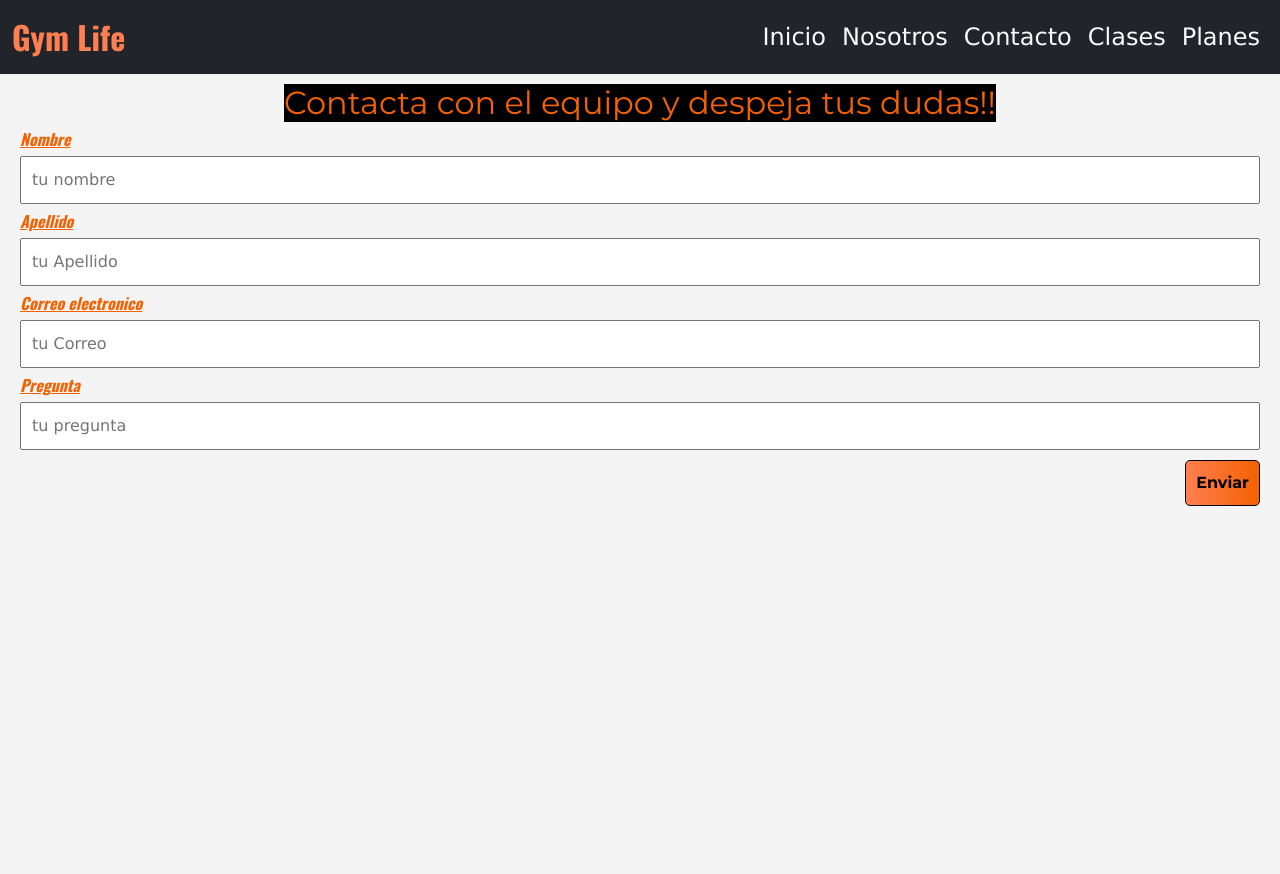
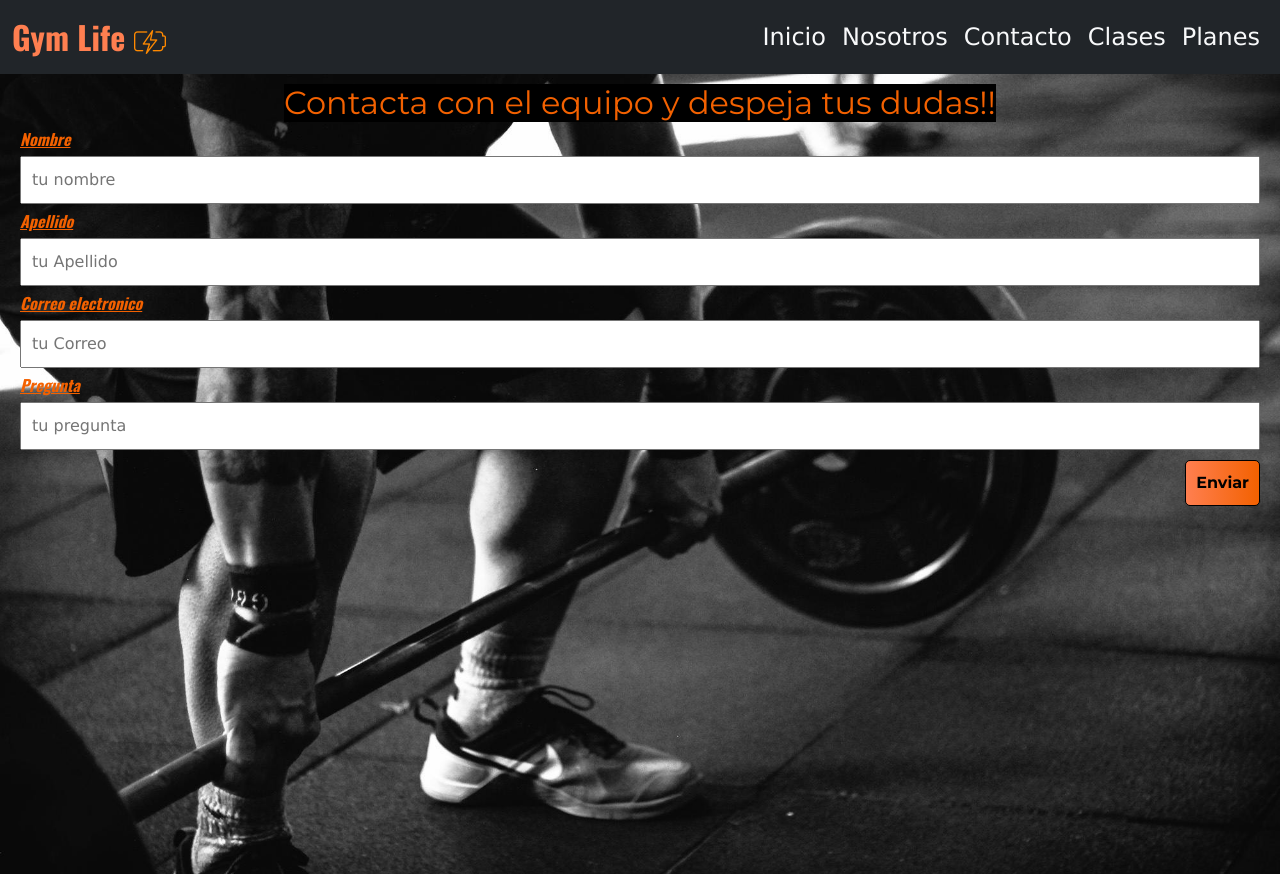
Before and after one commit to nicoperezb22/primer-entrega, a plain HTML site: page pages/contacto.html in a window 1280 px wide. Shown: the top 874 px of the page. Drawn offline with nearby package versions, Linux system fonts and the light colour scheme; a web font is replaced by a local one.

Commit message:
tercerEntrega1.4

```diff
--- a/assets/style.css
+++ b/assets/style.css
@@ -60,7 +60,7 @@ nav ul li a {
 
 main {
 
-    background-image: url(pexels-victorfreitas-841130.jpg);
+    background-image: url(/assets/img/pexels-victorfreitas-841130.jpg);
     background-position: center;
     background-size: cover;
     background-repeat: no-repeat;
@@ -111,7 +111,7 @@ h4{
 
  .main-contacto{
     padding: 10px 20px 20px;
-    background-image: url(B&Wgym.jpg);
+    background-image: url(/assets/img/B&Wgym.jpg);
 }
 
 
--- a/pages/contacto.html
+++ b/pages/contacto.html
@@ -25,7 +25,7 @@
     <nav class="navbar navbar-expand-lg bg-dark">
         <div class="container-fluid">
           <a class="navbar-brand" href="index.html"
-            >Gym Life <img src="assets/encendiendo.png" alt=""
+            >Gym Life <img src="/assets/img/encendiendo.png" alt=""
           /></a>
 
           <!-- * boton hamburguesa -->
```
Also changed, not shown: pages/clases.html (+1 -1 lines), pages/index.html (+1 -1 lines), pages/nosotros.html (+1 -1 lines), pages/planes.html (+2 -2 lines).
